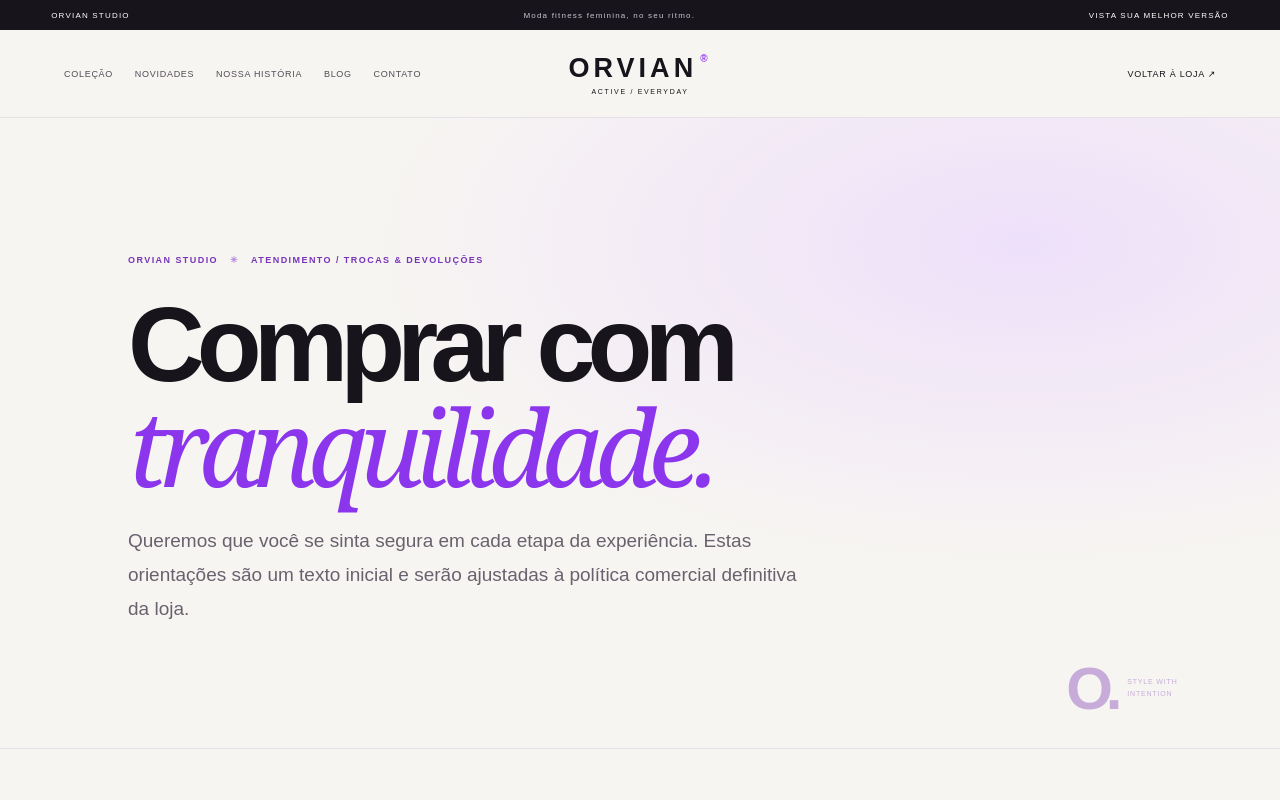
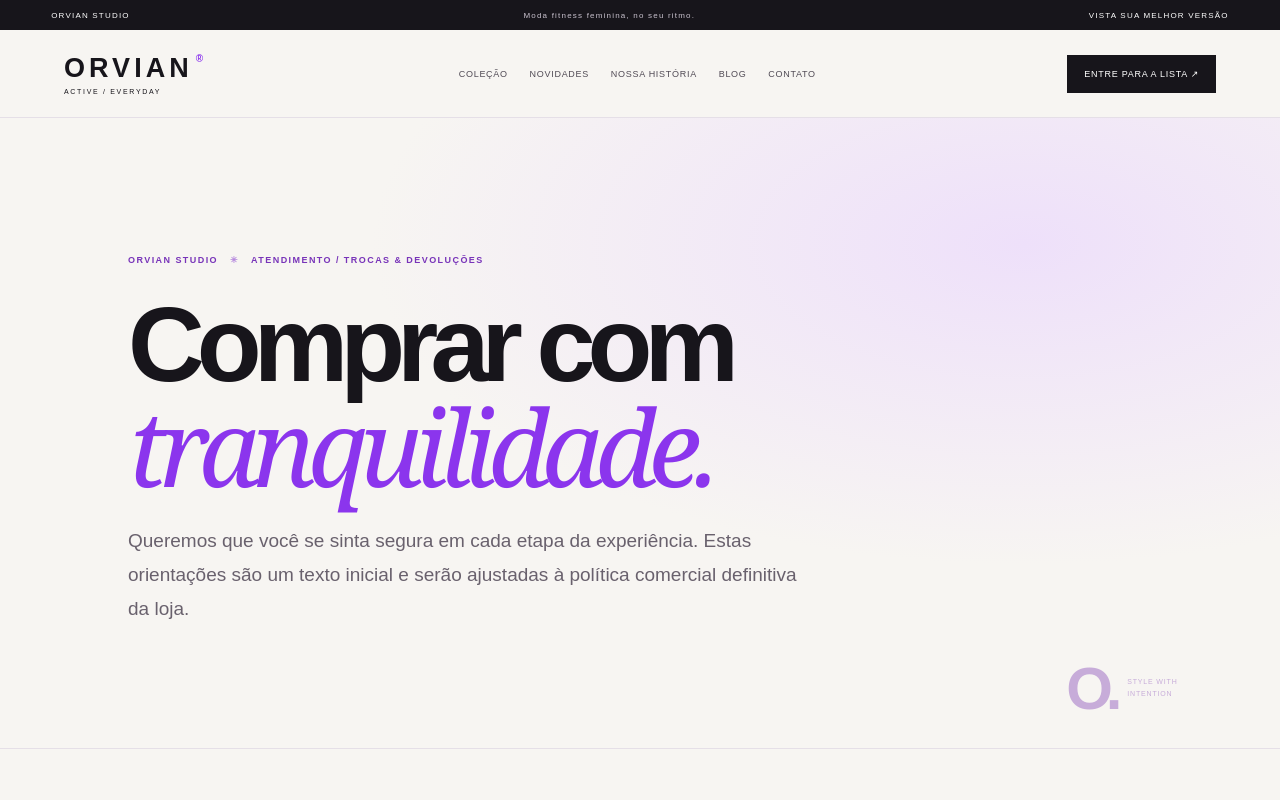
Before and after one commit to edubessa86/OrvianPlace, a Next.js app: page /devolucao in a window 1280 px wide. Shown: the top 800 px of the page. Built offline with nearby package versions, Linux system fonts and the light colour scheme.

Commit message:
Align information pages with current ORVIAN storefront design

```diff
--- a/app/components/editorial-info-page.tsx
+++ b/app/components/editorial-info-page.tsx
@@ -13,9 +13,9 @@
   return <main className="orvian-info-page">
     <div className="oi-announcement"><span>ORVIAN STUDIO</span><span>Moda fitness feminina, no seu ritmo.</span><span>VISTA SUA MELHOR VERSÃO</span></div>
     <header className="oi-header">
-      <nav><Link href="/#colecao">Coleção</Link><Link href="/#novidades">Novidades</Link><Link href="/nossa-historia">Nossa história</Link><Link href="/blog">Blog</Link><Link href="/contato">Contato</Link></nav>
       <Link href="/" className="oi-wordmark" aria-label="ORVIAN início">ORVIAN<span>®</span><small>ACTIVE / EVERYDAY</small></Link>
-      <Link href="/" className="oi-back">VOLTAR À LOJA ↗</Link>
+      <nav aria-label="Navegação principal"><Link href="/#colecao">Coleção</Link><Link href="/#novidades">Novidades</Link><Link href="/nossa-historia">Nossa história</Link><Link href="/blog">Blog</Link><Link href="/contato">Contato</Link></nav>
+      <Link href="/#lista" className="oi-back">ENTRE PARA A LISTA ↗</Link>
     </header>
     <section className="oi-hero">
       <p className="oi-kicker"><span>ORVIAN STUDIO</span><i>✳</i>{eyebrow}</p>
@@ -43,15 +43,15 @@
     <style>{`
       .orvian-info-page{--oi-ink:#17151b;--oi-paper:#f7f5f2;--oi-purple:#8b35ed;background:var(--oi-paper);color:var(--oi-ink);min-height:100vh;font-family:Arial,Helvetica,sans-serif}.orvian-info-page *{box-sizing:border-box}.orvian-info-page a{color:inherit;text-decoration:none}
       .oi-announcement{height:30px;background:#17151b;color:#fff;display:flex;align-items:center;justify-content:space-between;padding:0 clamp(16px,4vw,64px);font-size:8px;letter-spacing:.15em}.oi-announcement span:nth-child(2){color:#c9c2ce}
-      .oi-header{min-height:88px;padding:18px clamp(20px,5vw,76px);display:grid;grid-template-columns:1fr auto 1fr;align-items:center;gap:24px;border-bottom:1px solid #e5dfe7}.oi-header nav{display:flex;gap:clamp(12px,1.7vw,25px);flex-wrap:wrap}.oi-header nav a,.oi-back{font-size:9px;letter-spacing:.08em;text-transform:uppercase;color:#514b55;white-space:nowrap}.oi-wordmark{font-size:27px;font-weight:900;letter-spacing:.15em;text-align:center;white-space:nowrap}.oi-wordmark>span,.oi-footer-brand span{color:var(--oi-purple);font-size:10px;vertical-align:top;margin-left:3px}.oi-wordmark small{display:block;font-size:7px;letter-spacing:.24em;font-weight:500;margin-top:4px}.oi-back{justify-self:end}
+      .oi-header{min-height:88px;padding:18px clamp(20px,5vw,76px);display:grid;grid-template-columns:auto minmax(0,1fr) auto;align-items:center;gap:clamp(18px,3vw,46px);border-bottom:1px solid #e5dfe7;background:var(--oi-paper)}.oi-header nav{display:flex;justify-content:center;gap:clamp(12px,1.7vw,25px);flex-wrap:wrap}.oi-header nav a,.oi-back{font-size:9px;letter-spacing:.08em;text-transform:uppercase;color:#514b55;white-space:nowrap}.oi-wordmark{font-size:27px;font-weight:900;letter-spacing:.15em;text-align:left;white-space:nowrap}.oi-wordmark>span,.oi-footer-brand span{color:var(--oi-purple);font-size:10px;vertical-align:top;margin-left:3px}.oi-wordmark small{display:block;font-size:7px;letter-spacing:.24em;font-weight:500;margin-top:4px}.oi-back{justify-self:end;background:#17151b;color:#fff!important;padding:13px 16px;border:1px solid #17151b;transition:background .2s,color .2s}.oi-back:hover{background:var(--oi-purple);border-color:var(--oi-purple)}
       .oi-hero{position:relative;overflow:hidden;padding:clamp(65px,10vw,135px) clamp(20px,10vw,150px) clamp(60px,8vw,105px);background:radial-gradient(ellipse at 80% 20%,#eee0fa 0,transparent 45%),var(--oi-paper);border-bottom:1px solid #e5dfe7}.oi-kicker,.oi-label{font-size:9px;letter-spacing:.16em;font-weight:700;color:#7834b9}.oi-kicker i{font-style:normal;color:#b78bde;margin:0 12px}.oi-hero h1{font-size:clamp(48px,8.3vw,108px);line-height:.95;letter-spacing:-.075em;max-width:1000px;margin:30px 0 22px}.oi-hero h1 em,.oi-contact-main h2 em,.oi-cta h2 em{font-family:Georgia,serif;font-weight:400;color:var(--oi-purple)}.oi-intro{max-width:680px;font-size:clamp(15px,1.6vw,19px);line-height:1.8;color:#69616d}.oi-hero-index{position:absolute;right:clamp(20px,8vw,120px);bottom:25px;display:flex;align-items:center;gap:12px;color:#c7acd9}.oi-hero-index span{font-size:60px;font-weight:900;letter-spacing:-.12em}.oi-hero-index small{font-size:7px;letter-spacing:.12em;line-height:1.8}
       .oi-content{max-width:1050px;margin:0 auto;padding:45px 25px 100px;position:relative}.oi-section{display:grid;grid-template-columns:180px minmax(0,700px);gap:40px;padding:35px 0;border-bottom:1px solid #e5dfe7}.oi-section-num{font-size:8px;letter-spacing:.14em;color:#8a818f;padding-top:8px}.oi-section h2{font-size:clamp(23px,3vw,34px);letter-spacing:-.045em;margin:0 0 15px}.oi-section p{font-size:15px;line-height:1.9;color:#625b67;margin:0;white-space:pre-line}.oi-story-mark{display:flex;align-items:center;gap:20px;margin:0 0 25px;padding:20px;background:#eee4f4}.oi-story-mark span{font-size:75px;font-weight:900;letter-spacing:-.13em;color:var(--oi-purple)}.oi-story-mark small{font-size:8px;letter-spacing:.16em;line-height:1.8}
       .oi-note{margin-top:35px;padding:25px 28px;background:#fff;border:1px solid #e9e2eb}.oi-note strong{font-size:15px}.oi-note p{font-size:13px;line-height:1.8;color:#69616d}.oi-note>a{display:inline-block;margin-top:8px;font-size:9px;letter-spacing:.12em;border-bottom:1px solid #b4a5bc;padding-bottom:8px;color:#7834b9}
       .oi-contact-grid{display:grid;grid-template-columns:1.1fr .9fr;gap:clamp(30px,7vw,100px);max-width:1120px;margin:0 auto;padding:clamp(50px,8vw,100px) 25px}.oi-contact-main h2{font-size:clamp(40px,5.5vw,68px);line-height:1;letter-spacing:-.06em;margin:20px 0}.oi-contact-main>p:not(.oi-label){font-size:15px;line-height:1.8;color:#69616d;max-width:440px}.oi-button{display:inline-flex;gap:35px;align-items:center;margin-top:15px;background:#17151b;color:#fff!important;padding:16px 19px;font-size:9px;letter-spacing:.1em}.oi-button span{color:#c69af5;font-size:16px}.oi-contact-details{border-top:1px solid #dcd2e2}.oi-contact-details>div{padding:23px 0;border-bottom:1px solid #e2d9e7;display:flex;flex-direction:column;gap:10px}.oi-contact-details>div>span{font-size:8px;letter-spacing:.15em;color:#8b35ed}.oi-contact-details>div>a{font-size:17px}.oi-contact-details>small{display:block;margin-top:20px;font-size:11px;line-height:1.7;color:#827986}
       .oi-cta{display:flex;align-items:end;justify-content:space-between;gap:25px;padding:clamp(45px,7vw,80px) clamp(20px,8vw,120px);background:#17151b;color:#fff}.oi-cta .oi-label{color:#c69af5}.oi-cta h2{font-size:clamp(37px,5vw,65px);line-height:1;letter-spacing:-.06em;margin:18px 0 0}.oi-cta>a{display:inline-flex;align-items:center;gap:25px;background:var(--oi-purple);padding:16px 18px;font-size:9px;letter-spacing:.1em;white-space:nowrap}.oi-cta>a span{font-size:16px}
       .oi-footer{background:#f7f5f2;border-top:1px solid #e5dfe7;padding:38px clamp(20px,5vw,76px) 20px}.oi-footer-top{display:grid;grid-template-columns:1.2fr 1fr 1fr 1fr;gap:28px;padding-bottom:35px}.oi-footer-brand{font-size:25px;font-weight:900;letter-spacing:.15em}.oi-footer-top>div:first-child p{font-size:12px;line-height:1.8;color:#69616d}.oi-footer-top>div:not(:first-child){display:flex;flex-direction:column;align-items:flex-start;gap:12px}.oi-footer-top>div>span{font-size:8px;letter-spacing:.15em;font-weight:700;color:#8b35ed;margin-bottom:5px}.oi-footer-top>div>a:not(.oi-footer-brand){font-size:11px;color:#625b67}.oi-footer-bottom{border-top:1px solid #e5dfe7;padding-top:18px;display:flex;justify-content:space-between;gap:15px;flex-wrap:wrap;font-size:8px;letter-spacing:.12em;color:#827986}
-      @media(max-width:900px){.oi-header{grid-template-columns:1fr auto}.oi-wordmark{grid-column:1;grid-row:1;text-align:left}.oi-back{grid-column:2;grid-row:1}.oi-header nav{grid-column:1/-1;grid-row:2;order:3}.oi-footer-top{grid-template-columns:repeat(2,minmax(0,1fr))}.oi-section{grid-template-columns:125px minmax(0,1fr);gap:25px}}
-      @media(max-width:560px){.oi-announcement span:nth-child(2){display:none}.oi-header{padding:17px 18px;gap:14px}.oi-header nav{gap:14px 18px;overflow:auto;flex-wrap:nowrap;padding-bottom:4px}.oi-header nav a{font-size:8px}.oi-wordmark{font-size:23px}.oi-back{font-size:7px}.oi-hero{padding:55px 20px 85px}.oi-hero h1{font-size:clamp(46px,13vw,70px)}.oi-hero-index span{font-size:42px}.oi-content{padding:30px 20px 65px}.oi-section{grid-template-columns:1fr;gap:12px;padding:27px 0}.oi-contact-grid{grid-template-columns:1fr;padding:50px 20px;gap:40px}.oi-cta{align-items:flex-start;flex-direction:column}.oi-footer-top{grid-template-columns:1fr 1fr;gap:30px 18px}.oi-footer-bottom{flex-direction:column;gap:12px}}
+      @media(max-width:900px){.oi-header{grid-template-columns:1fr auto}.oi-wordmark{grid-column:1;grid-row:1;text-align:left}.oi-back{grid-column:2;grid-row:1}.oi-header nav{grid-column:1/-1;grid-row:2;order:3;justify-content:flex-start;padding-top:8px}.oi-footer-top{grid-template-columns:repeat(2,minmax(0,1fr))}.oi-section{grid-template-columns:125px minmax(0,1fr);gap:25px}}
+      @media(max-width:560px){.oi-announcement span:nth-child(2){display:none}.oi-header{padding:17px 18px;gap:14px}.oi-header nav{gap:14px 18px;overflow:auto;flex-wrap:nowrap;padding-bottom:4px}.oi-header nav a{font-size:8px}.oi-wordmark{font-size:23px}.oi-back{font-size:7px;padding:11px 9px}.oi-hero{padding:55px 20px 85px}.oi-hero h1{font-size:clamp(46px,13vw,70px)}.oi-hero-index span{font-size:42px}.oi-content{padding:30px 20px 65px}.oi-section{grid-template-columns:1fr;gap:12px;padding:27px 0}.oi-contact-grid{grid-template-columns:1fr;padding:50px 20px;gap:40px}.oi-cta{align-items:flex-start;flex-direction:column}.oi-footer-top{grid-template-columns:1fr 1fr;gap:30px 18px}.oi-footer-bottom{flex-direction:column;gap:12px}}
     `}</style>
   </main>;
 }
```
